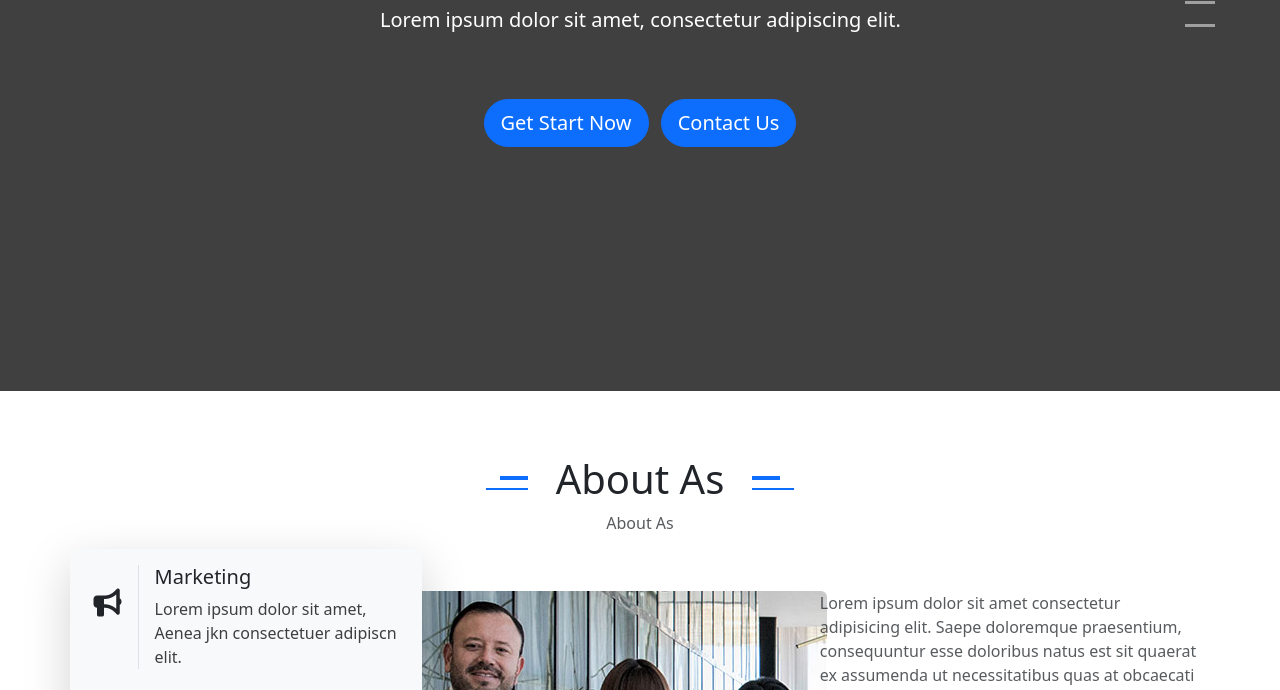
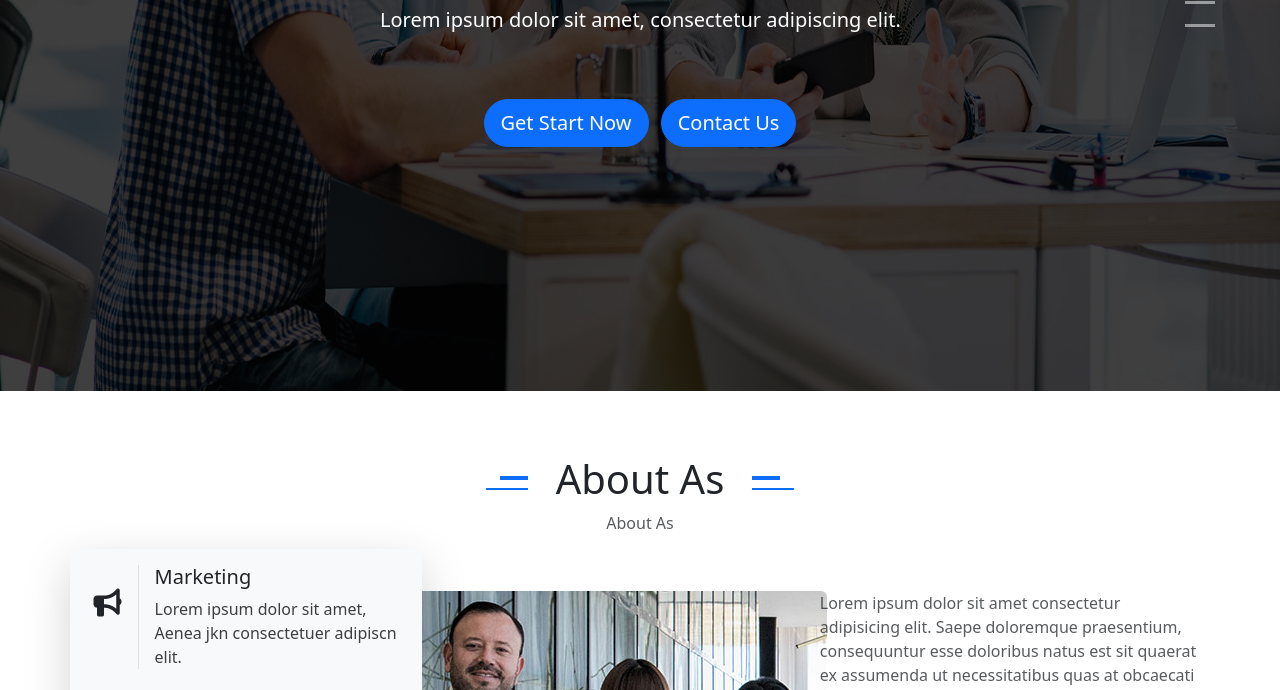
Before and after one commit to OmniaAli1/FrontEnd-Works, a plain HTML site: page index.html in a window 1280 px wide. Shown: the part 521-1211 px from the top of the page. Drawn offline with nearby package versions, Linux system fonts and the light colour scheme; files whose address does not match are found by name.

Commit message:
Final Project

```diff
--- a/index.html
+++ b/index.html
@@ -130,7 +130,7 @@
                       <div class="position-absolute top-0 start-0 w-100 h-100 bg-black bg-opacity-75"></div>
                   </div>
                   <div class="carousel-item position-relative">
-                      <img src="../Bootstrap task/images/slider1.jpg" class="d-block w-100 vh-100" alt="Slide 2">
+                      <img src="./images/slider1.jpg" class="d-block w-100 vh-100" alt="Slide 2">
                       <div class="position-absolute top-0 start-0 w-100 h-100 bg-black bg-opacity-75"></div>
                       <div class="carousel-caption d-flex flex-column justify-content-center align-items-center h-100">
                           <h1 class="display-3 fw-bold text-white pb-5 animate__animated animate__fadeInRight">What You Do Today For Peoples3</h1>
```
